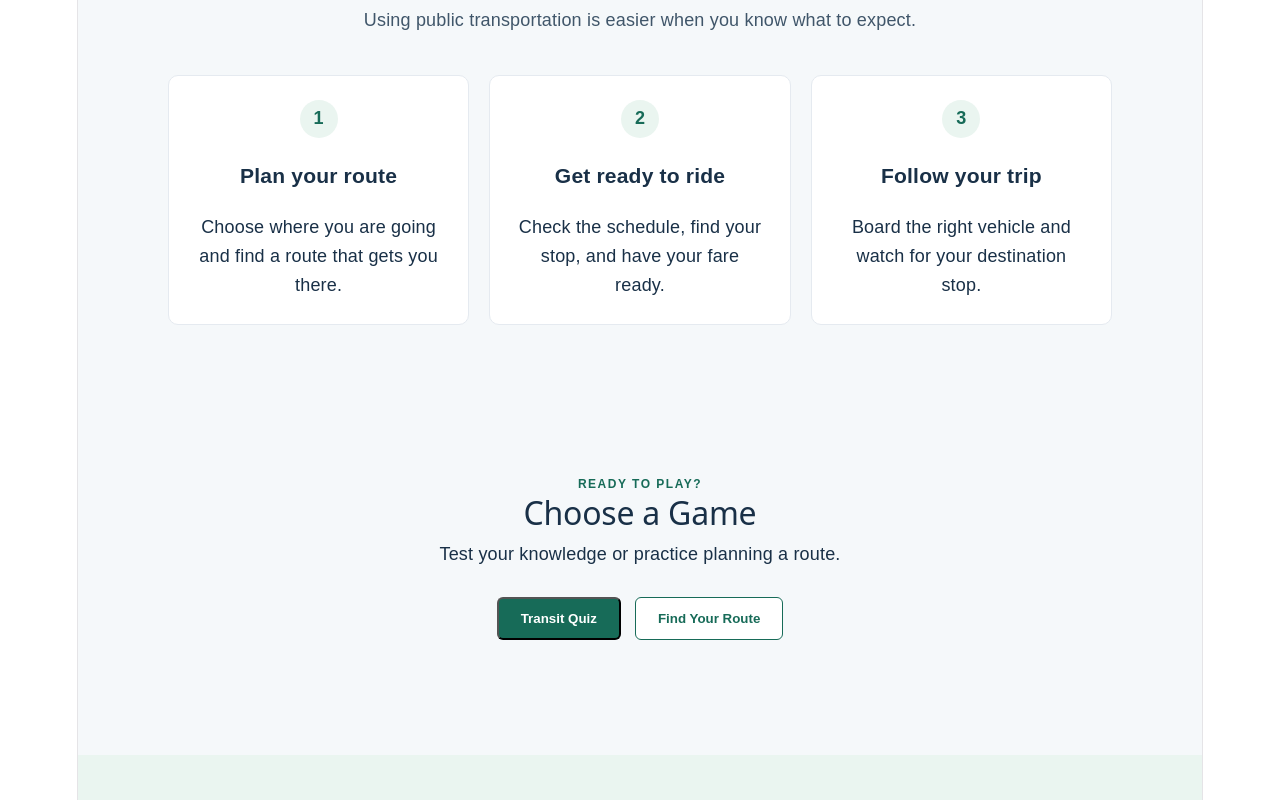
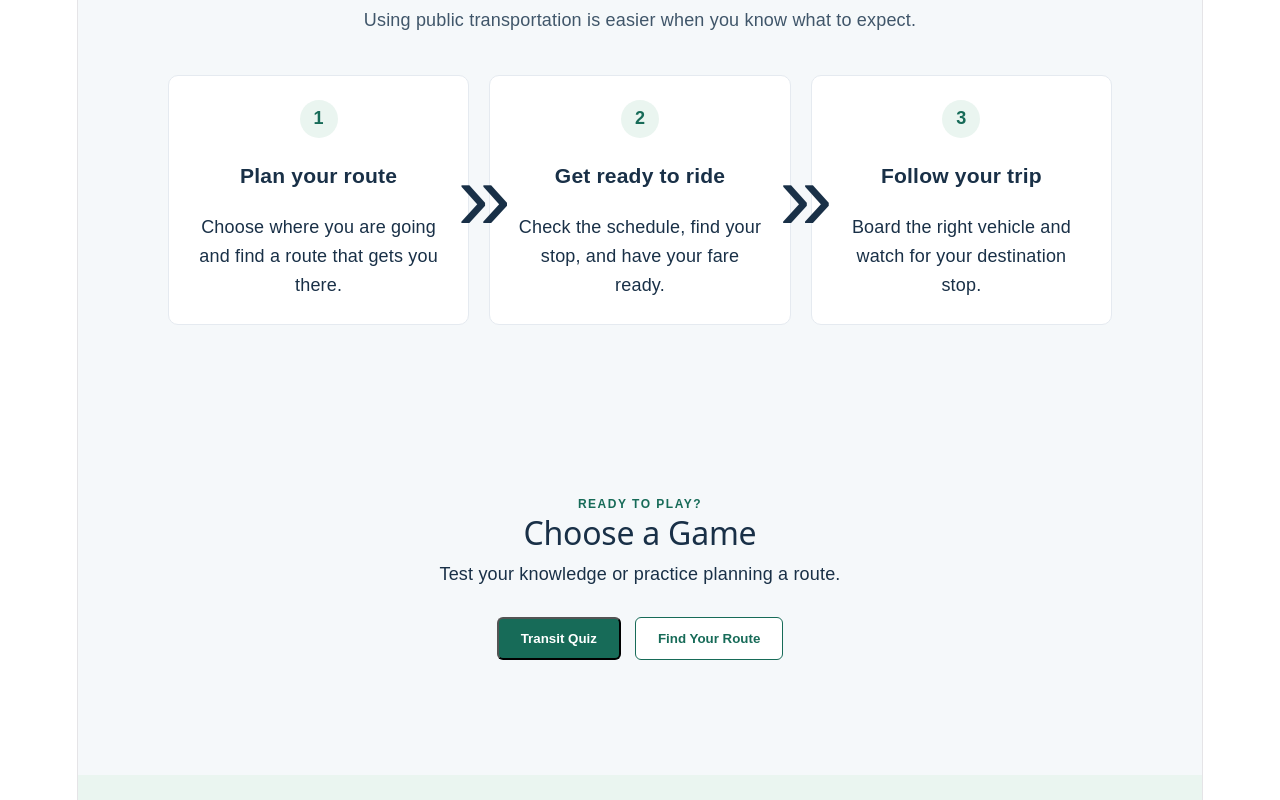
Before and after one commit to rhasty2004/4140Group2Project, a React (Vite) app in the folder bus-website/: page / in a window 1280 px wide. Shown: the part 1320-2120 px from the top of the page. Built offline with nearby package versions, Linux system fonts and the light colour scheme.

Commit message:
added these arrow things that genuinely took too long to make

```diff
--- a/bus-website/src/App.css
+++ b/bus-website/src/App.css
@@ -90,6 +90,34 @@ h1 {
   padding: 12px 22px;
   border-radius: 6px;
   font-weight: bold;
+}
+
+/*the universe's most janky arrow code in existence but it looks pretty ig*/
+
+.pretty-arrow-left {
+  position: relative;
+  font-size: 96px;
+  user-select: none;
+  left: 55%;
+  margin-top: -225px;
+}
+
+@media (max-width: 699px) {
+  .pretty-arrow-left {
+    display: none;
+  }
+  .pretty-arrow-right {
+    display: none;
+  }
+}
+
+.pretty-arrow-right {
+  text-align: right;
+  position: relative;
+  font-size: 96px;
+  user-select: none;
+  right: -14%;
+  margin-top: -225px;
 }
 
 .primary {
--- a/bus-website/src/App.jsx
+++ b/bus-website/src/App.jsx
@@ -203,6 +203,8 @@ function HomePage() {
               <h3>Follow your trip</h3>
               <p>Board the right vehicle and watch for your destination stop.</p>
             </article>
+            <div class="pretty-arrow-left">»</div>
+            <div class="pretty-arrow-right">»</div>
           </div>
         </section>
 
@@ -216,6 +218,7 @@ function HomePage() {
       Routes, schedules, fares, and payment options depend on where you live.
       Visit your local transit agency’s website for the latest information.
     </p>
+    <p>============</p>
 
     <a
       className="button primary"
```
